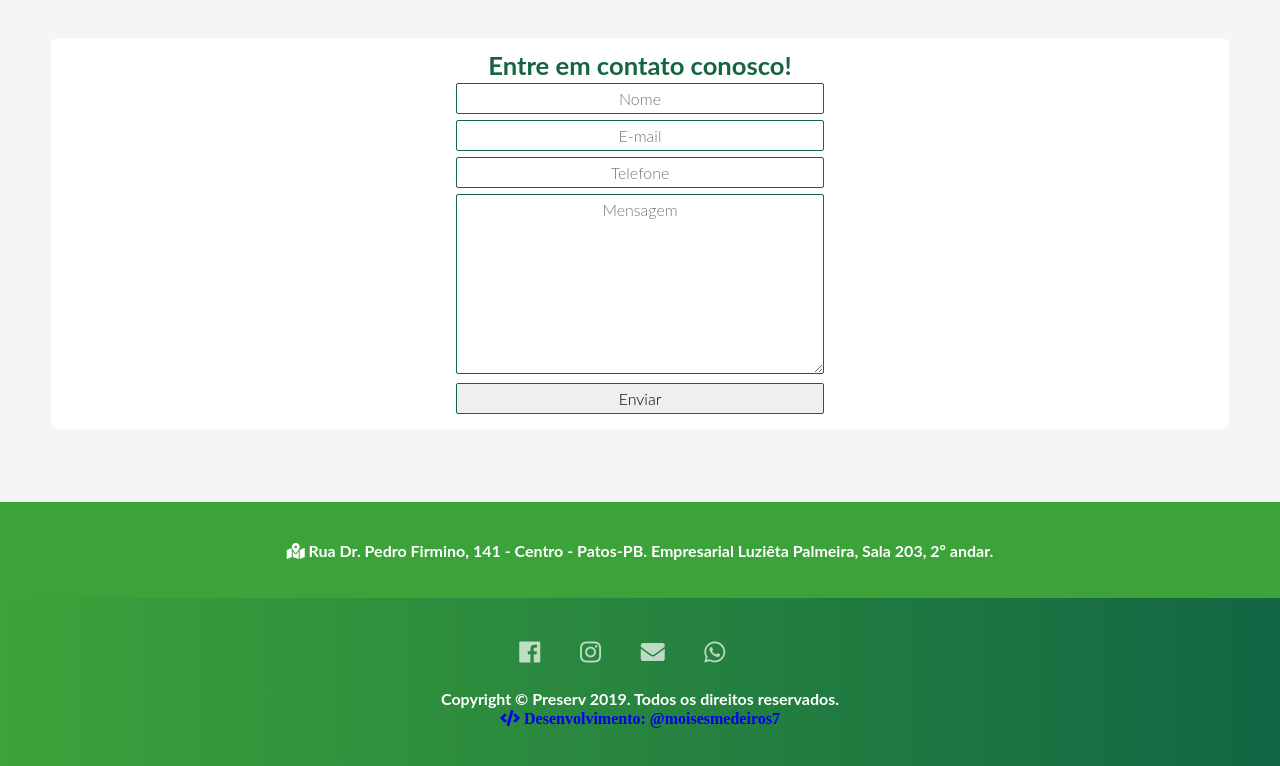
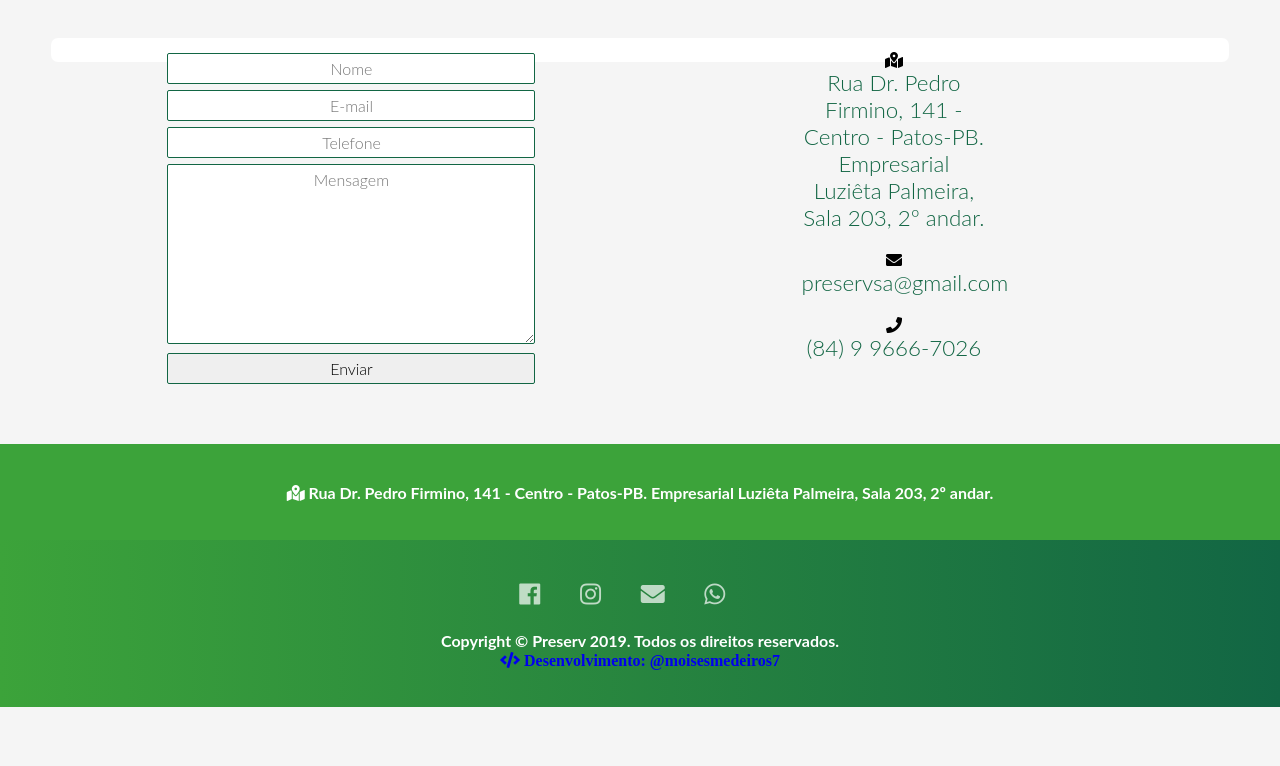
Before and after one commit to moisesmedeiros7/preservsa, a PHP site: page /contato.html in a window 1280 px wide. Shown: the part 322-1088 px from the top of the page. After the commit the page ends 1029 px from the top, so only its background shows below. Run offline with PHP 8.4, Linux system fonts and the light colour scheme; some libraries are stand-ins or nearby versions.

Commit message:
informações em contato

```diff
--- a/contato.html
+++ b/contato.html
@@ -39,19 +39,24 @@
 		<article class="servico" align="center"; >
 			<div class="inner">
 
-				<h1>Entre em contato conosco!</br></h1>
 
-
-				<div class="formulario">
-				<form action="email.php" method="post">
+				<div class="formu">
+				<form class="formulario" action="email.php" method="post">
 
 					<input type="text" name="Nome" size="15" placeholder="Nome" required="true" /> </br>
 					<input type="text" name="Email" size="15" placeholder="E-mail" required="true"/>  </br>
 					<input type="text" name="Fone" size="15" placeholder="Telefone" required="true"/> </br>
 					<textarea name="Mensagem" rows="8" cols="40" placeholder="Mensagem" required="true"></textarea> </br>
-					<input type="submit" name="Enviar" value="Enviar" />
+					<input type="submit" name="Enviar" value="Enviar" /> <br><br>
+               </form>
+               </div>
 
-               </form>
+
+               <div class="info">
+		    		<div class="info">
+					<i class="fas fa-map-marked-alt"></i><h4> Rua Dr. Pedro Firmino, 141 - Centro - Patos-PB. Empresarial Luziêta Palmeira, Sala 203, 2º andar. </h4><br>
+		    		<i class="fa fa-envelope"></i><h4>preservsa@gmail.com</h4> <br>
+		    		<i class="fas fa-phone"></i><h4>(84) 9 9666-7026</h4> <br>
 		    	</div>
 
 
--- a/obrigado.html
+++ b/obrigado.html
@@ -39,12 +39,11 @@
 		<article class="servico" align="center"; >
 			<div class="inner">
 
-				<h1>Obrigado pelo contato! Na maior brevidade entraremos retornaremos.</br></h1>
+				<h1>Obrigado pelo contato, na maior brevidade retornaremos!</br></h1>
 
 
 			</div>
 
-		</div></div>
 
 		</article>
 
--- a/style.css
+++ b/style.css
@@ -105,14 +105,18 @@ padding: 1.5em 1.5em;} /* para tópicos */
 	.logo{width: 140px; height: 140px; background: url(imagens/logo-preserv-vazado.svg) left top/86px no-repeat;
 	font-size: 0}
 	.servico img {width:30%; border-radius: 7px 7px 7px 7px;}
+	.inner {float: center;}
 	.inner h1{font-size: 1.6em;}
 	.inner h2{font-size: 1.4em;}
 	.inner h3{font-size: 1.4em;}
-	.newsletter h1{font-size: 1.0em;}
+	.newsletter h1{font-size: 1.0em; clear: both;}
 	.rodape h1{font-size: 1.0em;}
 	.rodape i{font-size: 1.0em;}
 
+	.formulario {float: left; margin: 0px; width: 50%;}
 	.formulario input {border:1.3px solid #126644; border-radius:2px; padding: 5px 5px; margin: 3px; float: center; text-align: center; width: 368px;}
 	.formulario textarea {border:1.3px solid #126644;border-radius:2px; padding: 5px 5px;  margin: 3px ; float:center;text-align: center; width: 368px; height: 180px;}
+	.info { float: left; font-size: 1em; padding: 0px; margin-left: 10% ; width: 40%;}
+	.info h4{font-size: 1.4em; color:#126644; padding: 0px; margin: 0px;}
 
 }
```
